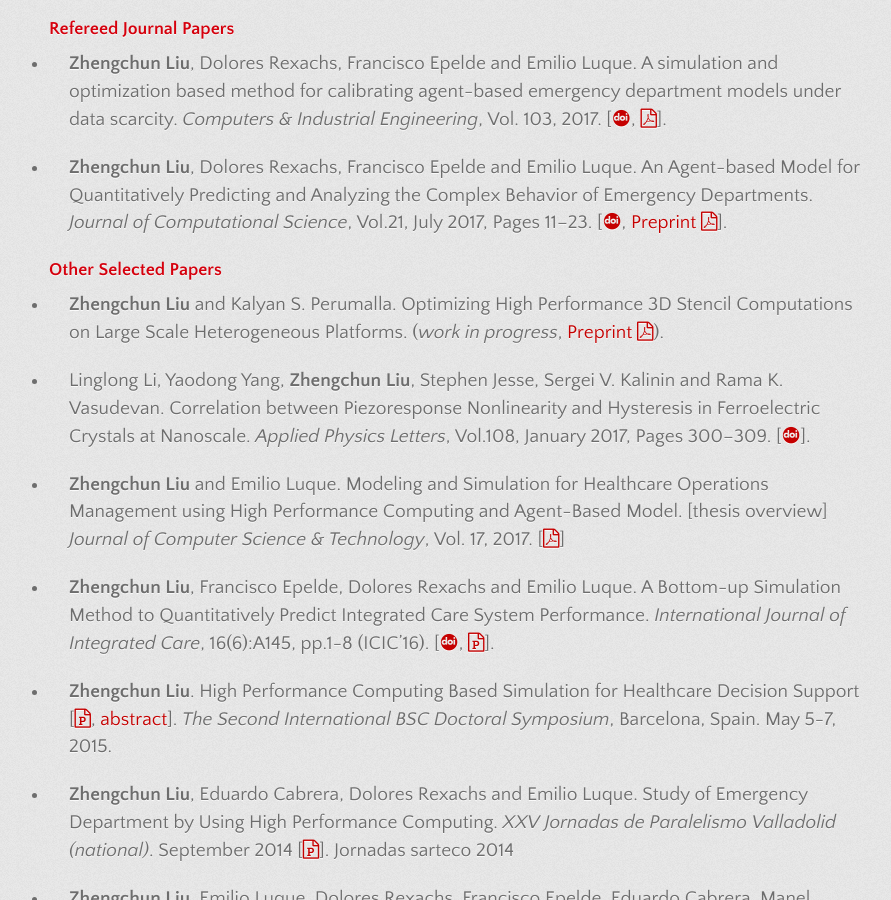
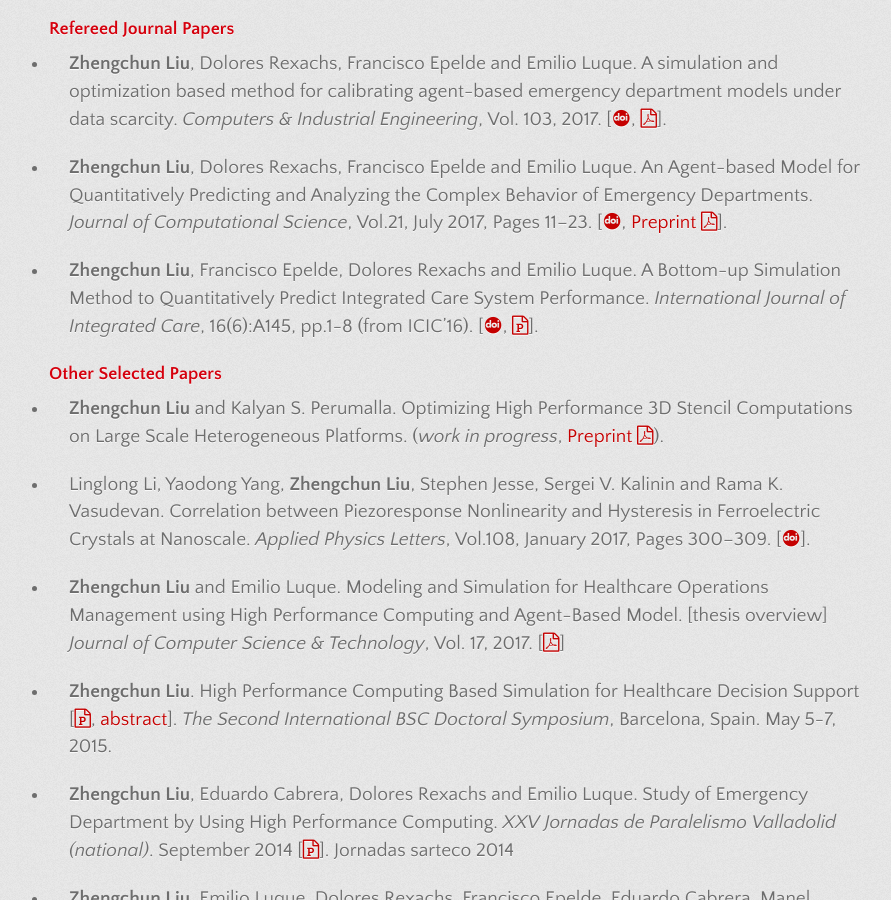
Before and after one commit to lzhengchun/lzhengchun.github.io, a Jekyll site: the page built from Publication.md, in a window 1280 px wide and 900 px high, scrolled down 1021 px. Shown: the whole window, without its empty margins (181-1072 px from the left). Built offline with Jekyll 4.4.1, drawn with Linux system fonts in a browser that asks for light colours; some web fonts are replaced; some of the changed lines change nothing that is shown.

Commit message:
add, delete, polish etc.

```diff
--- a/Publication.md
+++ b/Publication.md
@@ -23,6 +23,8 @@ title: Home
 
 - __Zhengchun Liu__, Dolores Rexachs, Francisco Epelde and Emilio Luque. An Agent-based Model for Quantitatively Predicting and Analyzing the Complex Behavior of Emergency Departments. *Journal of Computational Science*, Vol.21, July 2017, Pages 11–23. [[<i class="ai ai-doi" aria-hidden="true"></i>](https://doi.org/10.1016/j.jocs.2017.05.015), [Preprint <i class="fa fa-file-pdf-o" aria-hidden="true"></i>](file/abm-ed-mdl_Zhengchun-Liu.pdf)].
 
+- __Zhengchun Liu__, Francisco Epelde, Dolores Rexachs and Emilio Luque. A Bottom-up Simulation Method to Quantitatively Predict Integrated Care System Performance. *International Journal of Integrated Care*, 16(6):A145, pp.1-8 (from ICIC'16). [[<i class="ai ai-doi" aria-hidden="true"></i>](http://www.ijic.org/articles/abstract/10.5334/ijic.2693/), [<i class="fa fa-file-powerpoint-o" aria-hidden="true"></i>](file/5.8_Zhengchun_Liu_139.pdf)].
+
 ### Other Selected Papers
 - __Zhengchun Liu__ and Kalyan S. Perumalla. Optimizing High Performance 3D Stencil Computations on Large Scale Heterogeneous Platforms. (_work in progress_, [Preprint <i class="fa fa-file-pdf-o" aria-hidden="true"></i>](file/B2R-3d.pdf)).
 
@@ -30,8 +32,6 @@ title: Home
 
 - __Zhengchun Liu__ and Emilio Luque. Modeling and Simulation for Healthcare Operations Management using High Performance Computing and Agent-Based Model. [thesis overview] *Journal of Computer Science & Technology*, Vol. 17, 2017.
 [[<i class="fa fa-file-pdf-o" aria-hidden="true"></i>](http://journal.info.unlp.edu.ar/wp-content/uploads/2017/05/JCST-44-Thesis-Overview-2.pdf)]
-
-- __Zhengchun Liu__, Francisco Epelde, Dolores Rexachs and Emilio Luque. A Bottom-up Simulation Method to Quantitatively Predict Integrated Care System Performance. *International Journal of Integrated Care*, 16(6):A145, pp.1-8 (ICIC'16). [[<i class="ai ai-doi" aria-hidden="true"></i>](http://www.ijic.org/articles/abstract/10.5334/ijic.2693/), [<i class="fa fa-file-powerpoint-o" aria-hidden="true"></i>](file/5.8_Zhengchun_Liu_139.pdf)].
 
 - __Zhengchun Liu__. High Performance Computing Based Simulation for Healthcare Decision Support [[<i class="fa fa-file-powerpoint-o" aria-hidden="true"></i>](file/zliu-bsc-2015.pdf), [abstract](file/Extended-Research-Abstract.pdf)]. *The Second International BSC Doctoral Symposium*, Barcelona, Spain. May 5-7, 2015.
 
```
